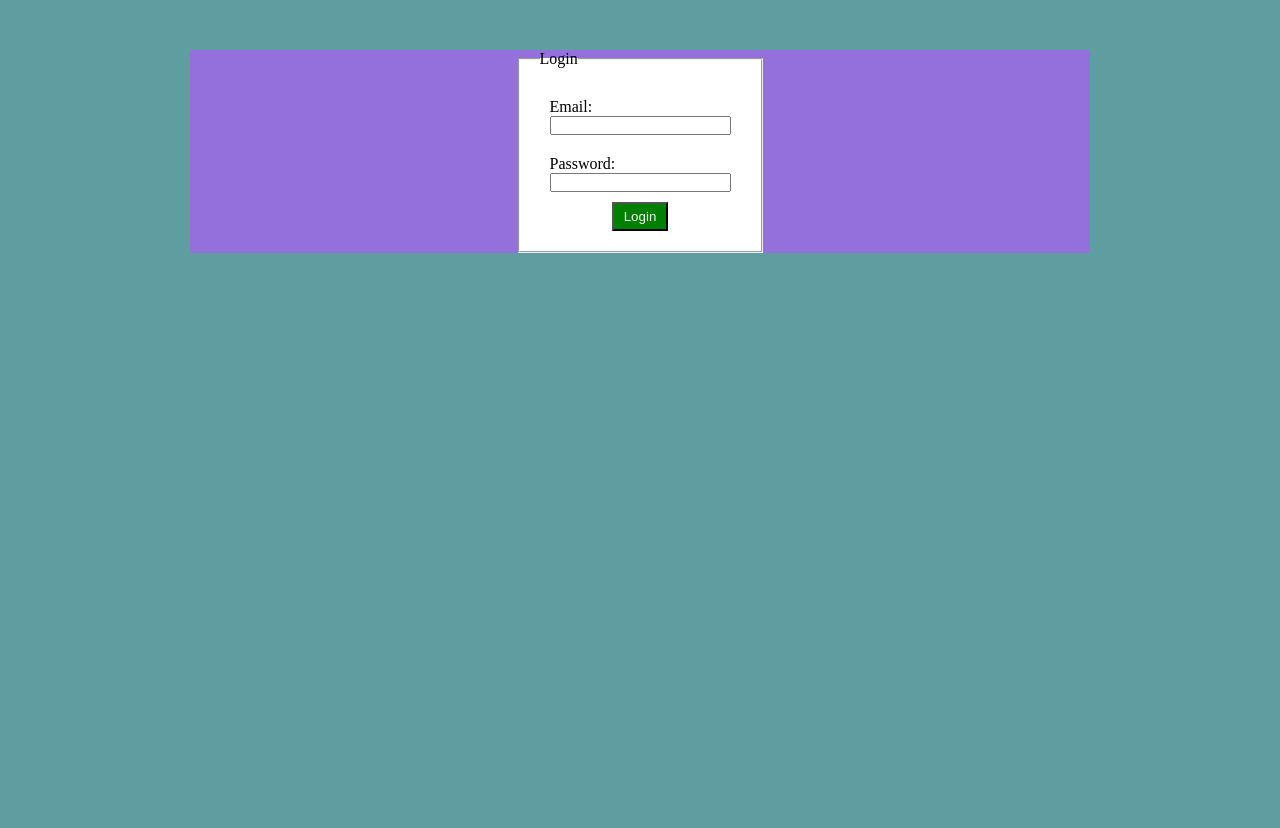
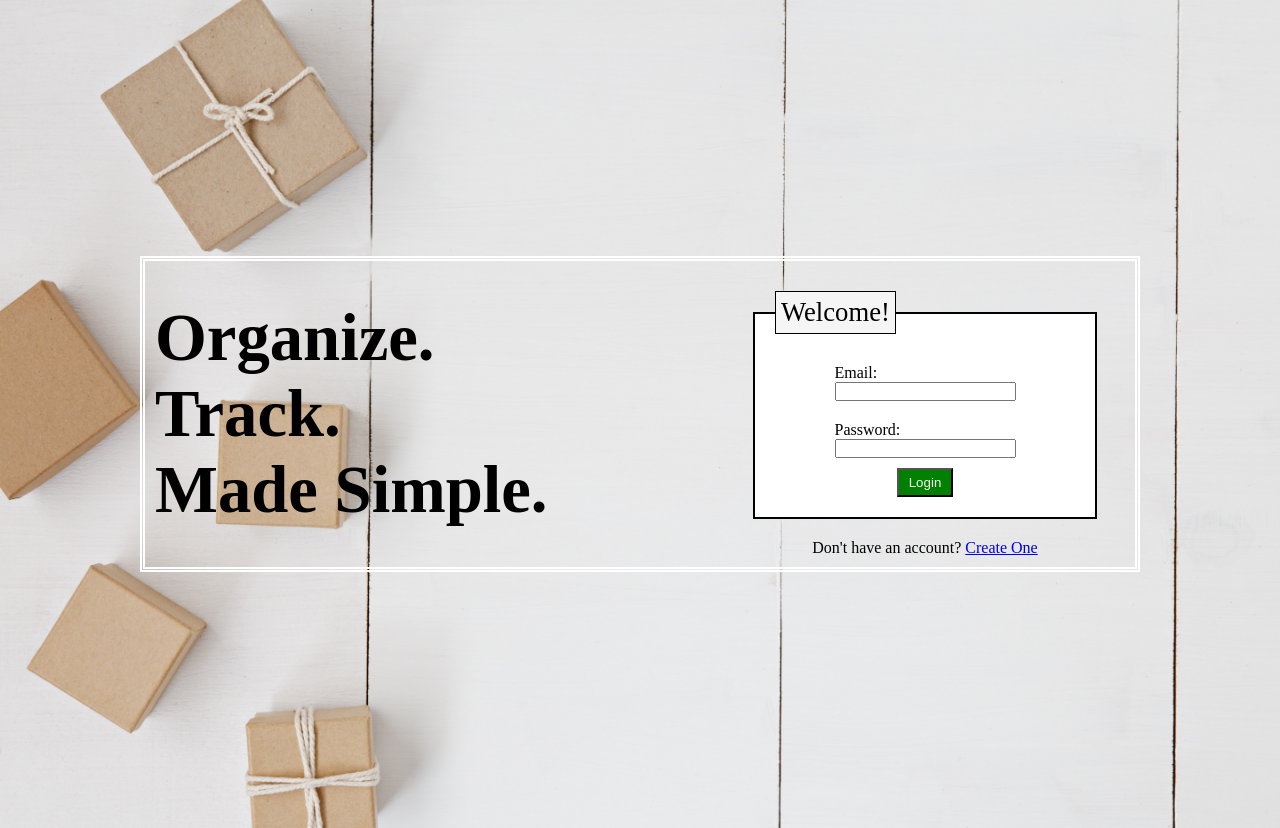
Before and after one commit to PeterB029/ItemInventory, a Flask app: page / in a window 1280 px wide. Before the commit the page ends 253 px from the top, so only its background shows below. Run offline with Flask 2, Linux system fonts and the light colour scheme.

Commit message:
finished sign in/up pages

```diff
--- a/flask_app/controllers/users.py
+++ b/flask_app/controllers/users.py
@@ -11,10 +11,14 @@ bcrypt = Bcrypt(app)
 def index():
     return render_template('sign_in.html')
 
+@app.route('/sign_up')
+def sign_up():
+    return render_template('sign_up.html')
+
 @app.route('/register_user', methods=['POST'])
 def register_user():
     if not User.validate_user(request.form):
-        return redirect('/')
+        return redirect('/sign_up')
     hash_pass = bcrypt.generate_password_hash(request.form['password'])
     data = {
         "first_name": request.form['first_name'],
--- a/flask_app/static/css/styles.css
+++ b/flask_app/static/css/styles.css
@@ -9,25 +9,88 @@ body {
 }
 
 .container {
-    margin: 50px auto;
-    width: 900px;
-    background-color: mediumpurple;
+    margin: 0px auto;
+    padding: 20% 0%;
+    width: 1000px;
 }
 
 .error {
     background-color: lightpink;
     color: red;
     display:block;
-    padding: 20px;
-    /* width: 520px; */
+    padding: 0px;
+    opacity: 0.5;
+    text-align: center;
+}
+
+.footer {
+    text-align: center;
+}
+
+.bgImage {
+    background-image: url("../images/leone-venter-mTkXSSScrzw-unsplash.jpg");
+    height: 100%;
+    background-position: center;
+    background-repeat: no-repeat;
+    background-size: cover;
+}
+
+.login_image {
+    background-image: url("../images/leone-venter-mTkXSSScrzw-unsplash.jpg");
+}
+
+.register_image {
+    background-image: url("../images/pexels-alleksana-4271687.jpg");
 }
 
 /*-----------sign_in.html------------*/
-.login_col {
+.login_content {
+    display: flex;
+    align-items: center;
+    justify-content: space-between;
+    border: 5px double white;
+    padding: 10px;
+}
+
+.left_col {
+    width:400px;
+}
+
+.right_col {
+    width: 400px;
+    font-size: 50pt;
+    font-weight: bold;
+}
+
+.right_explaination {
+    height: 200px;
+    width: 400px;
+    font-size: 16pt;
+    font-weight: bold;
+    /* background-color: white; */
+    margin: 20px auto;
+    padding: 50px;
+    border: 2px solid black;
+    /* opacity: 0.6; */
+}
+
+.form {
     background-color: white;
     margin: 20px auto;
     padding: 20px;
-    width: 200px;
+    width: 300px;
+    border: 2px solid black;
+    /* box-shadow: 5px 5px black; */
+}
+
+legend {
+    padding: 5px;
+    font-size: 20pt;
+    border: 1px solid black;
+}
+
+.legend_bg{
+    background-color: whitesmoke;
 }
 
 .entries {
@@ -37,6 +100,7 @@ body {
 
 .row {
     padding: 10px;
+    margin: auto;
 }
 
 .row > label {
@@ -49,7 +113,7 @@ body {
     align-items: center;
 }
 
-#login_button {
+#login_button, #register_button{
     background-color: green;
     color: whitesmoke;
     padding: 5px 10px;
--- a/flask_app/templates/sign_in.html
+++ b/flask_app/templates/sign_in.html
@@ -8,23 +8,27 @@
     <link rel="stylesheet" href="{{url_for('static', filename='css/styles.css')}}">
 </head>
 <body>
+    <div class="bgImage login_image">
         <div class="container">
+            <div class="login_content">
+                <div class="right_col">
+                    <p>Organize.</p>
+                    <p>Track.</p>
+                    <p>Made Simple.</p>
+                </div>
+                <div class="left_col">
                     {% with messages = get_flashed_messages() %}
                         {% if messages %}
                             <div class="error">
-                    <p>Flash Error(s)!</p>
                                 {% for message in messages %}
                                     <p>{{message}}</p>
                                 {% endfor %}
                             </div>
                         {% endif %}
                     {% endwith %}
-        <div class="content">
-            <!-- <div class="login_col"> -->
-                <!-- <h1 class="login_header">Login</h1> -->
                     <form action="/login_user" method="post">
-                    <fieldset class="login_col">
-                        <legend>Login</legend>
+                        <fieldset class="form">
+                            <legend class="legend_bg">Welcome!</legend>
                             <div class="entries">
                                 <div class="row">
                                     <label for="email">Email:</label>
@@ -39,9 +43,17 @@
                                 </div>
                             </div>
                         </fieldset>
+                        <p class="footer">
+                            Don't have an account?
+                            <a href="/sign_up">Create One</a>
+                        </p>
                     </form>
-            <!-- </div> -->
                 </div>
+            </div>
+
+
+        </div>
+
     </div>
 </body>
 </html>
```
Also changed, not shown: flask_app/templates/sign_up.html (+72 -0 lines), flask_app/static/images/kelly-sikkema-huT1A8nW_Ho-unsplash.jpg (added), flask_app/static/images/leone-venter-mTkXSSScrzw-unsplash.jpg (added), flask_app/static/images/pexels-alleksana-4271687.jpg (added), 1 other file. Lines whose indentation alone changed are shown as unchanged.
